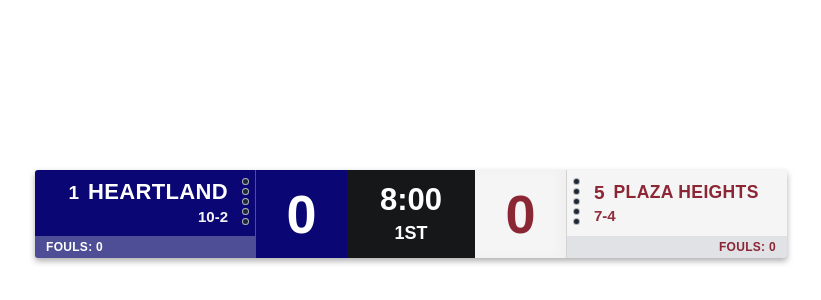
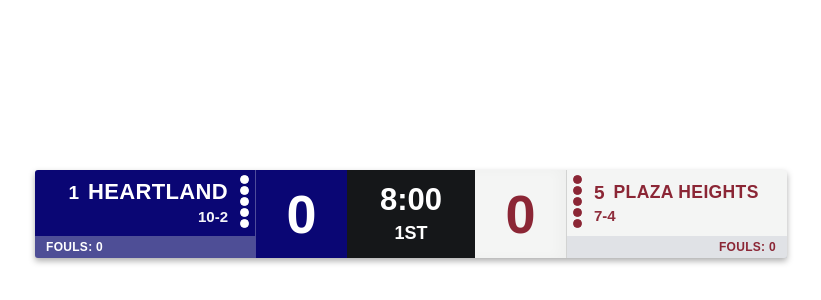
Before and after one commit to mccubb/heartland-tv-scoreboard, a plain HTML site: page index.html in a window 1280 px wide. Shown: the part 500-800 px from the top of the page, without its empty margins (229-1050 px from the left). Drawn offline with Linux system fonts and the light colour scheme.

Commit message:
Make timeout circles larger and match each team's dynamic score and name color

```diff
--- a/index.html
+++ b/index.html
@@ -10,12 +10,14 @@
 .seed{font-size:19px;font-weight:900}
 .name{font-size:22px;font-weight:900;letter-spacing:.35px}
 .record{font-size:15px;font-weight:800;margin-top:5px;opacity:.96}
-.timeout-track{position:absolute;top:8px;display:flex;flex-direction:column;align-items:center;gap:3px;z-index:1;pointer-events:none}
+.timeout-track{position:absolute;top:5px;display:flex;flex-direction:column;align-items:center;gap:2px;z-index:1;pointer-events:none}
 .home .timeout-track{right:6px}
 .away .timeout-track{left:6px}
-.timeout-dot{display:block;width:7px;height:7px;border-radius:50%;box-sizing:border-box;background:#E1E4E8;border:1px solid rgba(50,60,70,.3)}
-.timeout-dot.remaining{background:#1E2734;border-color:rgba(255,255,255,.65)}
-.home .timeout-dot.used{background:#DDE2EA;border-color:rgba(255,255,255,.5)}
+.timeout-dot{display:block;width:9px;height:9px;border-radius:50%;box-sizing:border-box;border:1px solid currentColor}
+.home .timeout-dot{background:var(--home-text,#FFFFFF);color:var(--home-text,#FFFFFF)}
+.away .timeout-dot{background:var(--away-text,#8B2635);color:var(--away-text,#8B2635)}
+.timeout-dot.remaining{opacity:1}
+.timeout-dot.used{opacity:.24}
 .home .info{padding-right:27px}
 .away .info{padding-left:27px}.fouls{position:absolute;left:0;right:0;bottom:0;display:flex;align-items:center;box-sizing:border-box;width:100%;height:22px;margin:0;padding:0 11px;background:rgba(190,195,205,.38)!important;color:inherit!important;border-radius:0;font-size:12px;font-weight:900;line-height:1;letter-spacing:.3px;opacity:1;white-space:nowrap;font-variant-numeric:tabular-nums}.home .fouls{justify-content:flex-start;text-align:left}.away .fouls{justify-content:flex-end;text-align:right}
 .score{position:relative;overflow:hidden!important;isolation:isolate;height:88px;width:92px;display:flex;align-items:center;justify-content:center;font-size:54px;font-weight:900;font-variant-numeric:tabular-nums}
@@ -23,7 +25,7 @@
 .away .info{background:var(--white);color:var(--plaza)}.away .score{background:#E9EAEB;color:var(--plaza);border-right:1px solid rgba(90,90,90,.22);box-shadow:inset -7px 0 12px rgba(0,0,0,.025)}.away .info{border-radius:0 3px 3px 0;align-items:flex-start}
 .center{height:88px;width:128px;background:var(--black);color:#fff;display:flex;flex-direction:column;align-items:center;justify-content:center}
 .clock{font-size:31px;line-height:32px;font-weight:900;font-variant-numeric:tabular-nums}.period{font-size:18px;font-weight:900;margin-top:7px}
-@media(max-width:900px){#bug{height:70px}.team,.info,.score,.center{height:70px}.info{width:190px;padding:0 12px 20px}.seed{font-size:14px}.name{font-size:18px}.record{font-size:12px;margin-top:3px}.timeout-track{top:6px;gap:2px}.timeout-dot{width:6px;height:6px}.home .info{padding-right:21px}.away .info{padding-left:21px}.fouls{font-size:11px;height:20px;padding:0 9px}.score{width:70px;font-size:42px}.center{width:102px}.clock{font-size:24px;line-height:25px}.period{font-size:14px;margin-top:5px}}
+@media(max-width:900px){#bug{height:70px}.team,.info,.score,.center{height:70px}.info{width:190px;padding:0 12px 20px}.seed{font-size:14px}.name{font-size:18px}.record{font-size:12px;margin-top:3px}.timeout-track{top:3px;gap:1px}.timeout-dot{width:8px;height:8px}.home .info{padding-right:21px}.away .info{padding-left:21px}.fouls{font-size:11px;height:20px;padding:0 9px}.score{width:70px;font-size:42px}.center{width:102px}.clock{font-size:24px;line-height:25px}.period{font-size:14px;margin-top:5px}}
 .score .score-current,.score .score-old{position:absolute;inset:0;display:flex;align-items:center;justify-content:center}.score .score-old{opacity:0;pointer-events:none}.score.cross .score-current{animation:newScore .65s ease-in-out both}.score.cross .score-old{animation:oldScore .65s ease-in-out both}
 @keyframes oldScore{0%{opacity:1;transform:scale(1)}45%{opacity:.45;transform:scale(.985)}100%{opacity:0;transform:scale(.97)}}
 @keyframes newScore{0%{opacity:0;transform:scale(1.025)}30%{opacity:.18}58%{opacity:.7}100%{opacity:1;transform:scale(1)}}
```
